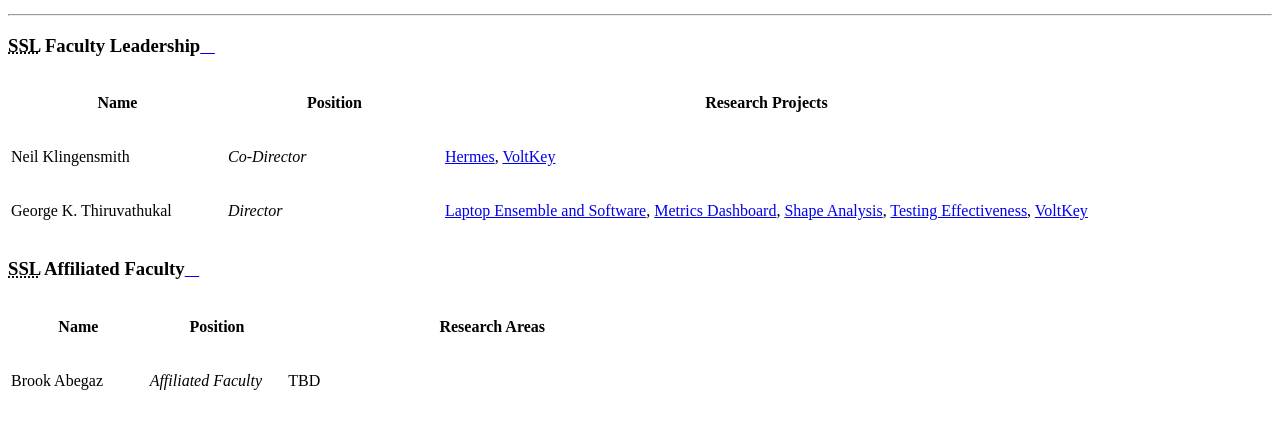
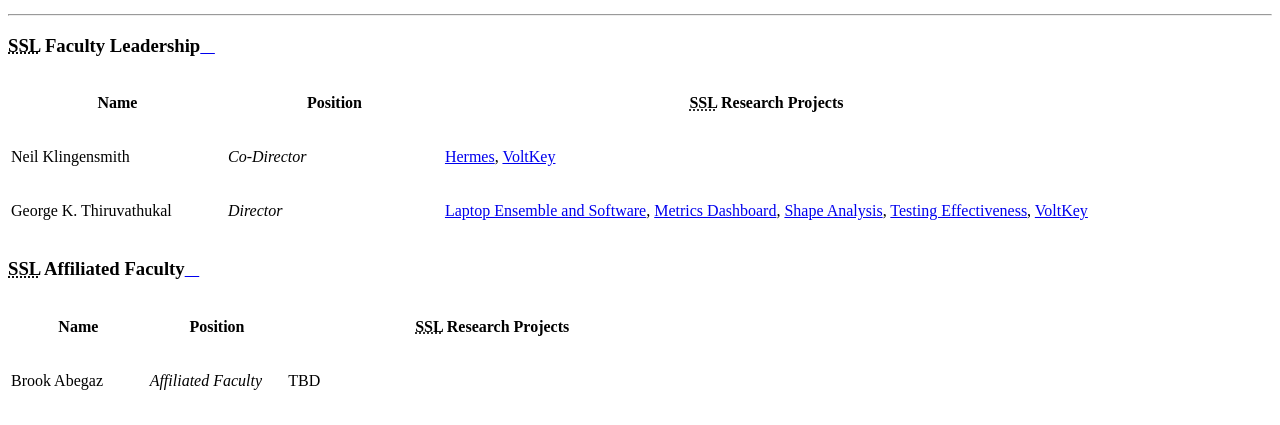
Before and after one commit to LoyolaChicagoCS/ssl, a Sphinx documentation site: the page built from source/members/faculty-pages/index.rst, in a window 1280 px wide. Shown: the part 277-702 px from the top of the page. Built offline with Sphinx 7.4.7 and the Read the Docs theme 2.0.0, drawn with Linux system fonts in a browser that asks for light colours.

Commit message:
Rename Research Projects to SSL Research Projects

```diff
--- a/source/members/alumni-pages/index.rst
+++ b/source/members/alumni-pages/index.rst
@@ -10,7 +10,7 @@
    *
         - Name
         - Position
-        - Research Projects
+        - |SSL| Research Projects
 
    *
         - Shilpika
--- a/source/members/faculty-pages/index.rst
+++ b/source/members/faculty-pages/index.rst
@@ -6,7 +6,7 @@
 
    * - Name
      - Position
-     - Research Projects
+     - |SSL| Research Projects
 
    * - Neil Klingensmith
      - *Co-Director*
@@ -25,7 +25,7 @@
    *
         - Name
         - Position
-        - Research Areas
+        - |SSL| Research Projects
 
    *
         - Brook Abegaz
--- a/source/members/graduate-researchers-pages/index.rst
+++ b/source/members/graduate-researchers-pages/index.rst
@@ -9,7 +9,7 @@
    *
         - Name
         - Position
-        - Research Projects
+        - |SSL| Research Projects
 
    *
         - Sophie Von Hatten
```
